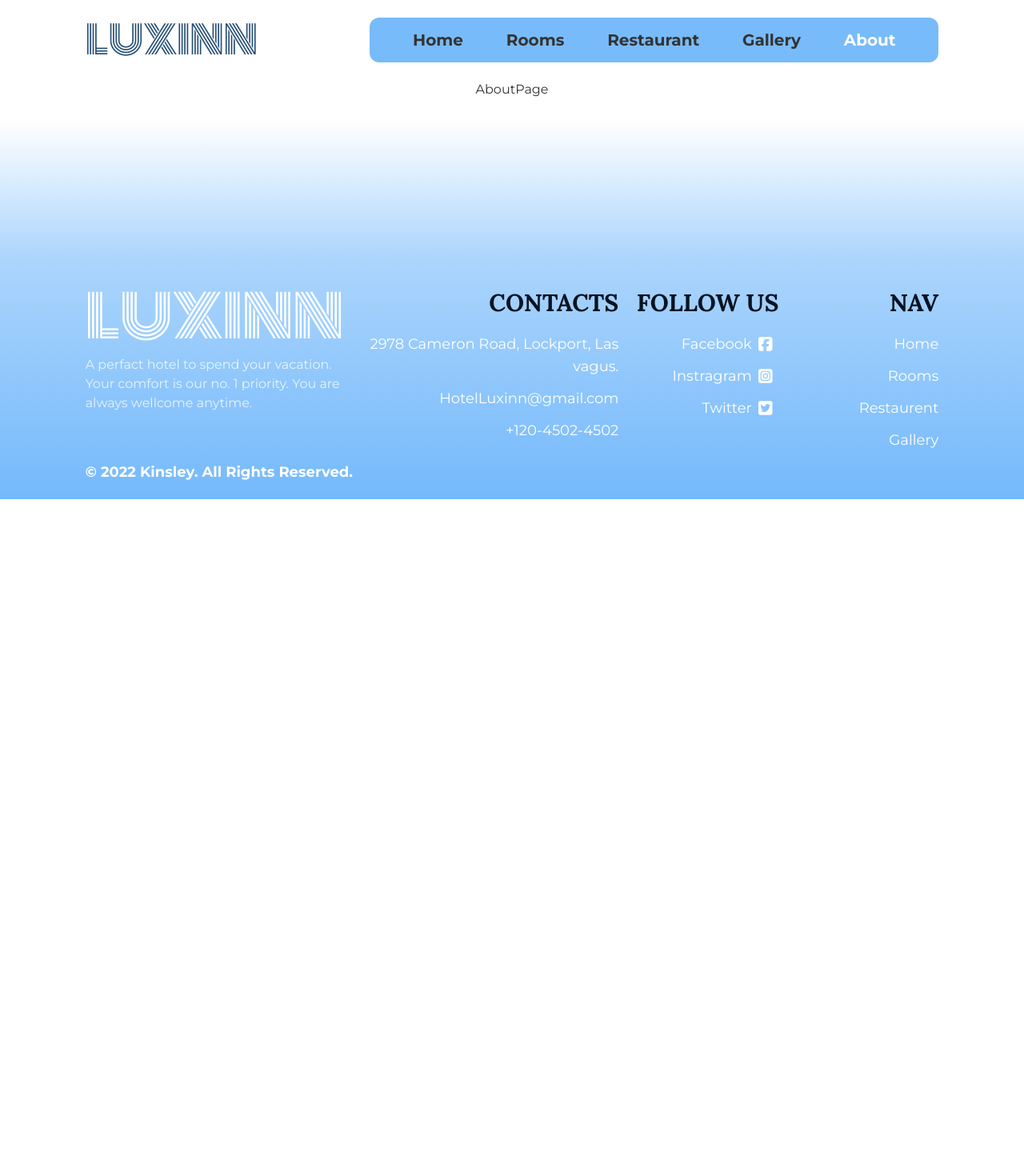
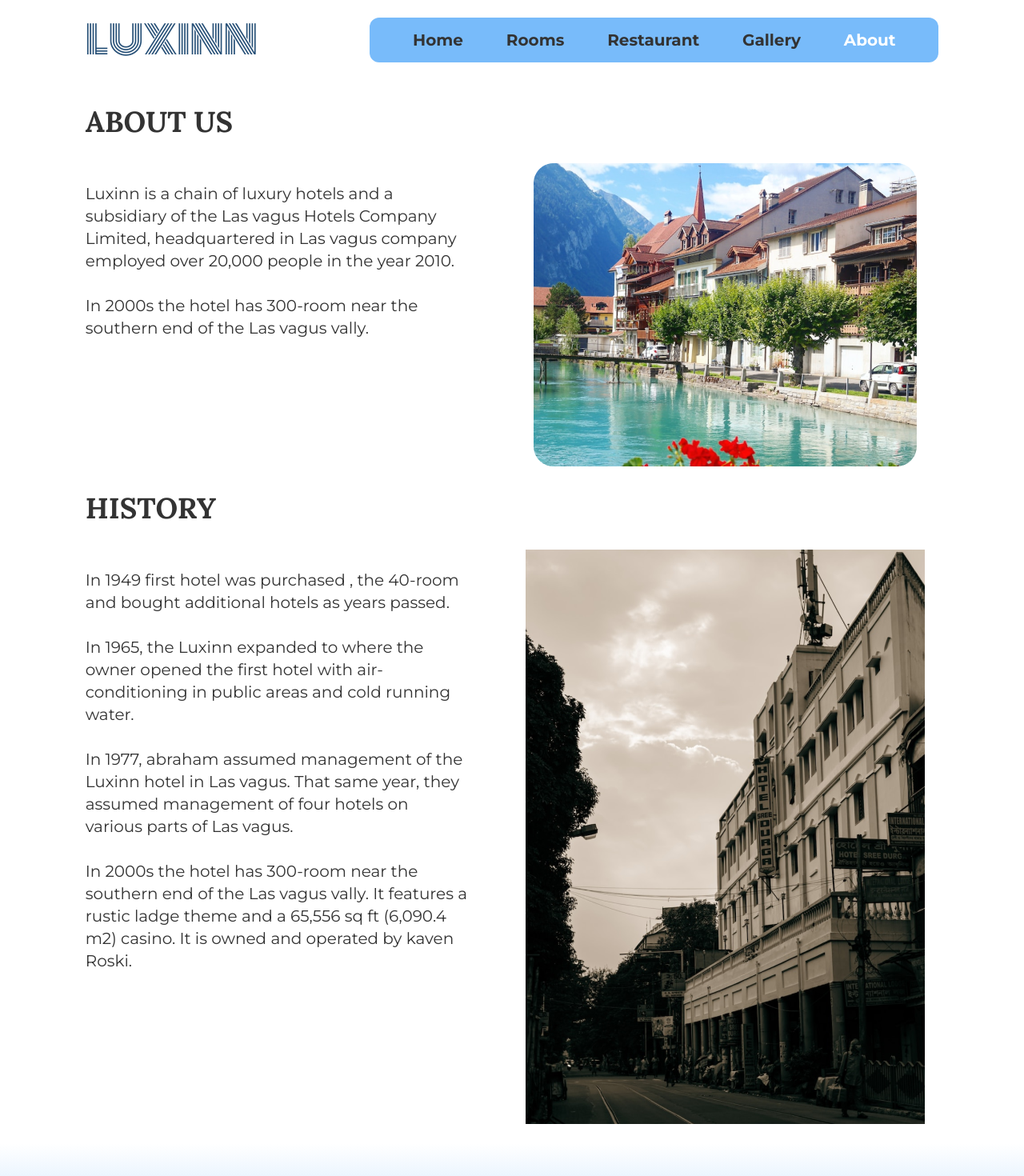
Before and after one commit to SDKishor/luxinn_hotel, a React (Create React App) app: page /about in a window 1280 px wide. Shown: the top 1470 px of the page at 80% size. Before the commit the page ends 800 px from the top, so only its background shows below. Built offline with nearby package versions, Linux system fonts and the light colour scheme.

Commit message:
gallery Page Update

```diff
--- a/src/components/ShowCaseCard.jsx
+++ b/src/components/ShowCaseCard.jsx
@@ -1,6 +1,12 @@
 import React from "react";
 
-export const ShowCaseCard = ({ alignRign = false, lastItem = false }) => {
+export const ShowCaseCard = ({
+  alignRign = false,
+  lastItem = false,
+  cardName,
+  cardDisc,
+  cardImg,
+}) => {
   return (
     <div className="flex my-12 max-md:flex-col max-md:my-0">
       <div
@@ -9,11 +15,10 @@ export const ShowCaseCard = ({ alignRign = false, lastItem = false }) => {
         }`}
       >
         <h2 className="text-4xl font-[lora] uppercase font-bold pb-6 max-md:text-2xl ">
-          swimming pool
+          {cardName}
         </h2>
         <p className="text-xl w-9/12 text-info max-md:w-11/12 pb-6">
-          We have a beautiful large pool for our guest to spand a relaxing
-          moment.
+          {cardDisc}
         </p>
         {!lastItem && (
           <div
@@ -24,7 +29,9 @@ export const ShowCaseCard = ({ alignRign = false, lastItem = false }) => {
       </div>
 
       <div className="w-2/4 flex items-center max-md:flex-col max-md:w-full">
-        <div className="w-[600px] h-[300px] rounded-xl max-md:w-11/12 max-md:h-[220px] max-md:my-5 aroundHotelPool "></div>
+        <div className="w-[600px] h-[300px] rounded-xl max-md:w-11/12 max-md:h-[220px] max-md:my-5 ">
+          <img className="w-full object-cover" src={cardImg} alt="" />
+        </div>
       </div>
       <div
         className={`flex flex-col justify-center px-16 max-md:px-4  relative ${
@@ -32,11 +39,10 @@ export const ShowCaseCard = ({ alignRign = false, lastItem = false }) => {
         }`}
       >
         <h2 className="text-4xl font-[lora] uppercase font-bold pb-6 max-md:text-2xl max-md:pb-2">
-          swimming pool
+          {cardName}
         </h2>
         <p className="text-xl w-9/12 text-info pb-6 max-md:w-11/12 max-md:text-base">
-          We have a beautiful large pool for our guest to spand a relaxing
-          moment.
+          {cardDisc}
         </p>
 
         {!lastItem && (
--- /dev/null
+++ b/src/hooks/UseHotelData.jsx
@@ -0,0 +1,13 @@
+import React from "react";
+import { useEffect, useState } from "react";
+
+export const UseHotelData = () => {
+  const [hotelData, setHotelData] = useState([]);
+
+  useEffect(() => {
+    fetch("./dummyData.json")
+      .then((res) => res.json())
+      .then((data) => setHotelData(data));
+  }, []);
+  return [hotelData, setHotelData];
+};
--- a/src/pages/AboutPage.jsx
+++ b/src/pages/AboutPage.jsx
@@ -1,5 +1,61 @@
 import React from "react";
+import aboutImg1 from "../assets/about1.png";
+import aboutImg2 from "../assets/about2.png";
 
 export const AboutPage = () => {
-  return <div>AboutPage</div>;
+  return (
+    <main className="w-10/12">
+      <section className="">
+        <h2 className="uppercase font-[lora] my-8  max-md:text-center max-md:font-bold max-md:text-xl text-4xl font-bold ">
+          About us
+        </h2>
+        <div className="flex max-md:flex-col">
+          <div className="w-1/2 max-md:w-full max-md:text-center">
+            <p className="text-xl pr-14 py-6 max-md:text-base max-md:px-2">
+              Luxinn is a chain of luxury hotels and a subsidiary of the Las
+              vagus Hotels Company Limited, headquartered in Las vagus company
+              employed over 20,000 people in the year 2010. <br /> <br />
+              In 2000s the hotel has 300-room near the southern end of the Las
+              vagus vally.
+            </p>
+          </div>
+          <div className="w-1/2 flex items-center justify-center">
+            <img src={aboutImg1} alt="" />
+          </div>
+        </div>
+      </section>
+
+      <section className="">
+        <h2 className="uppercase font-[lora] my-8  max-md:text-center max-md:font-bold max-md:text-xl text-4xl font-bold ">
+          History
+        </h2>
+        <div className="flex max-md:flex-col">
+          <div className="w-1/2 max-md:w-full max-md:text-center">
+            <p className="text-xl pr-14 py-6 max-md:text-base max-md:px-2">
+              In 1949 first hotel was purchased , the 40-room and bought
+              additional hotels as years passed.
+              <br />
+              <br />
+              In 1965, the Luxinn expanded to where the owner opened the first
+              hotel with air-conditioning in public areas and cold running
+              water.
+              <br />
+              <br />
+              In 1977, abraham assumed management of the Luxinn hotel in Las
+              vagus. That same year, they assumed management of four hotels on
+              various parts of Las vagus.
+              <br />
+              <br />
+              In 2000s the hotel has 300-room near the southern end of the Las
+              vagus vally. It features a rustic ladge theme and a 65,556 sq ft
+              (6,090.4 m2) casino. It is owned and operated by kaven Roski.
+            </p>
+          </div>
+          <div className="w-1/2 flex items-center justify-center">
+            <img src={aboutImg2} alt="" className="object-cover " />
+          </div>
+        </div>
+      </section>
+    </main>
+  );
 };
--- a/src/pages/GalleryPage.jsx
+++ b/src/pages/GalleryPage.jsx
@@ -1,10 +1,20 @@
 import React, { useEffect, useState } from "react";
 import { ShowCaseCard } from "../components/ShowCaseCard";
+import { UseHotelData } from "../hooks/UseHotelData";
+import demoImg from "../assets/Rectangle 19.png";
 
 export const GalleryPage = () => {
   const [windowSize, setWindowSize] = useState(getWindowSize());
 
+  const [hotelData, setHotelData] = useState([]);
+  const galleryData = hotelData;
+  console.log(galleryData);
+
   useEffect(() => {
+    fetch("./dummyData.json")
+      .then((res) => res.json())
+      .then((data) => setHotelData(data.gallary));
+
     function handleWindowResize() {
       setWindowSize(getWindowSize());
     }
@@ -29,11 +39,26 @@ export const GalleryPage = () => {
         </h2>
 
         <div className="">
-          <ShowCaseCard />
-          <ShowCaseCard alignRign={windowSize.innerWidth > 768 && true} />
-          <ShowCaseCard />
-          <ShowCaseCard alignRign={windowSize.innerWidth > 768 && true} />
-          <ShowCaseCard lastItem={true} />
+          {galleryData.map((data, index) =>
+            index % 2 === 0 ? (
+              <ShowCaseCard
+                key={index}
+                cardName={data.cardName}
+                cardDisc={data.cardDisc}
+                cardImg={data.photoUrl}
+                lastItem={index === galleryData.length - 1}
+              />
+            ) : (
+              <ShowCaseCard
+                key={index}
+                cardName={data.cardName}
+                cardDisc={data.cardDisc}
+                cardImg={data.photoUrl}
+                alignRign={windowSize.innerWidth > 768 && true}
+                lastItem={true}
+              />
+            )
+          )}
         </div>
       </section>
     </main>
--- a/src/pages/Home.jsx
+++ b/src/pages/Home.jsx
@@ -5,9 +5,14 @@ import { ShowCaseCard } from "../components/ShowCaseCard";
 import foodGroupImage from "../assets/Group 33.png";
 import { Link } from "react-router-dom";
 import { ReviewCard } from "../components/ReviewCard";
+import { UseHotelData } from "../hooks/UseHotelData";
 
 export const Home = () => {
   const [windowSize, setWindowSize] = useState(getWindowSize());
+
+  const [hotelData, setHotelData] = UseHotelData();
+
+  console.log(hotelData);
 
   useEffect(() => {
     function handleWindowResize() {
```
Also changed, not shown: public/dummyData.json (added, +42 -0 lines), src/assets/about1.png (added), src/assets/about2.png (added).
